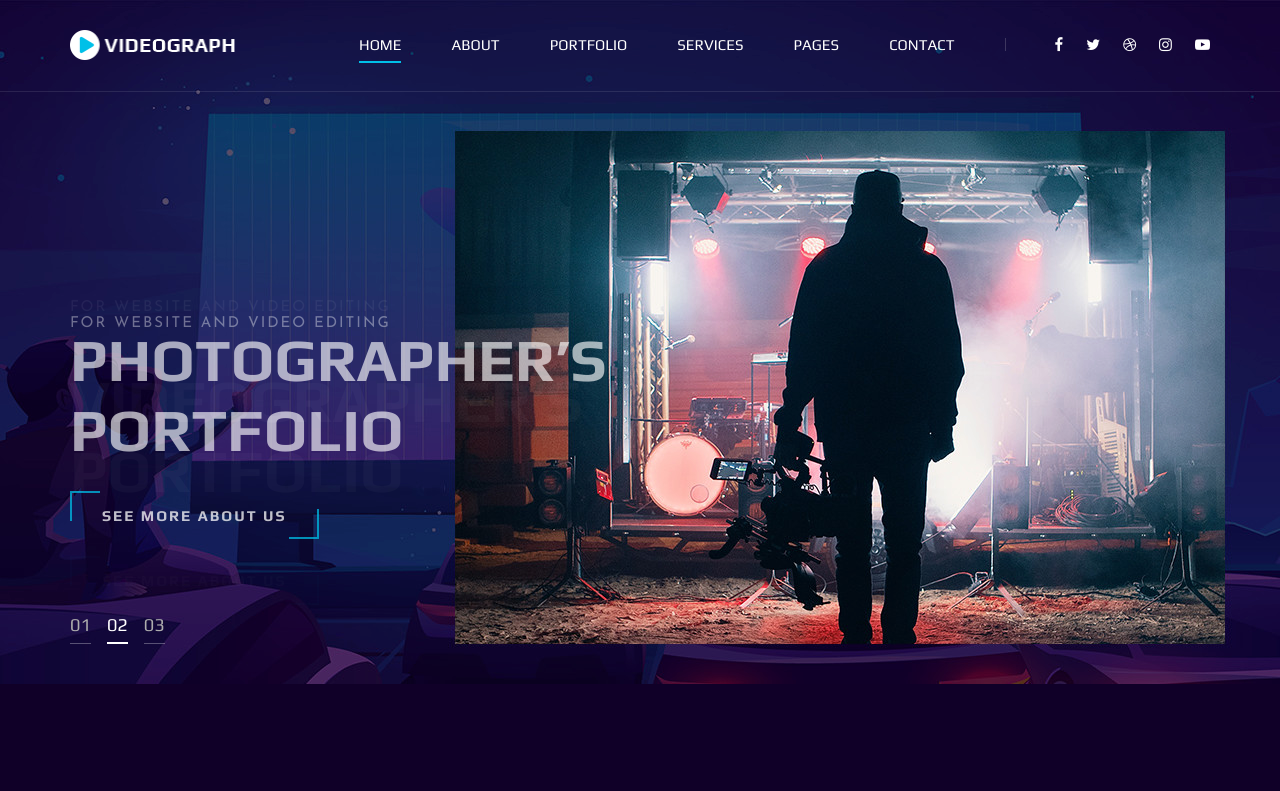
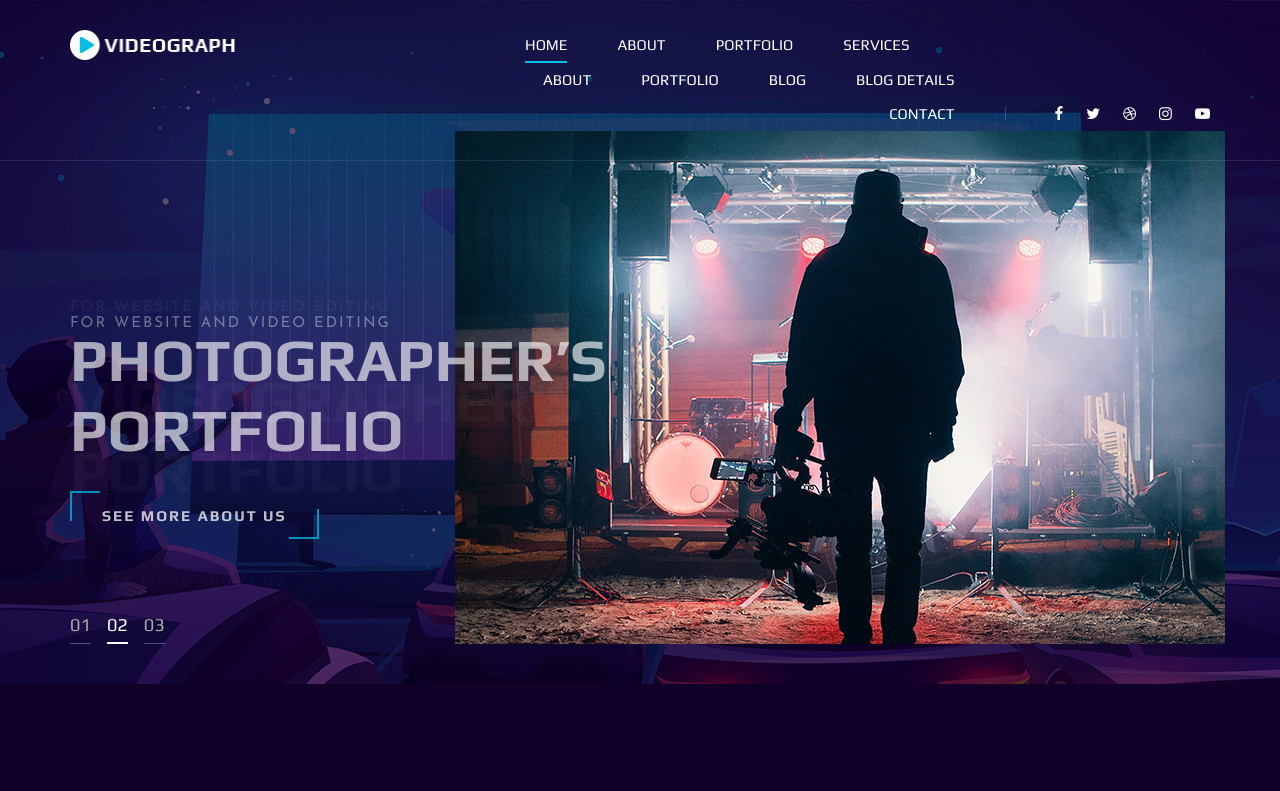
Before and after one commit to sanjay6266/portfolio, a plain HTML site: page index.html in a window 1280 px wide. Shown: the top 791 px of the page. Drawn offline with Linux system fonts and the light colour scheme.

Commit message:
index.html

```diff
--- a/index.html
+++ b/index.html
@@ -47,7 +47,6 @@
                                 <li><a href="./about.html">About</a></li>
                                 <li><a href="./portfolio.html">Portfolio</a></li>
                                 <li><a href="./services.html">Services</a></li>
-                                <li><a href="#">Pages</a>
                                     <ul class="dropdown">
                                         <li><a href="./about.html">About</a></li>
                                         <li><a href="./portfolio.html">Portfolio</a></li>
```
